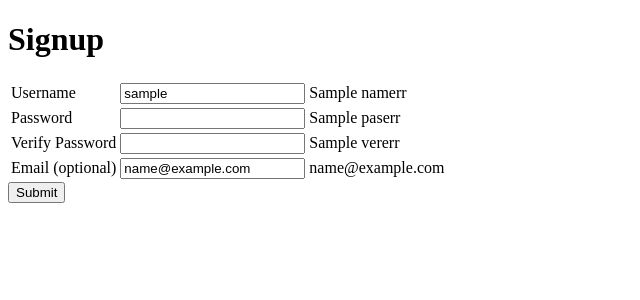
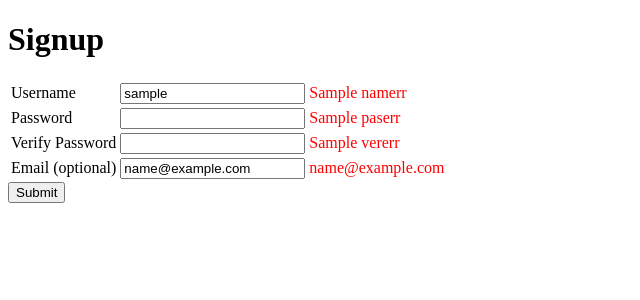
Before and after one commit to joetopp/user-signup, a Flask app: template templates/base.html in a window 1280 px wide. Shown: the top 300 px of the page, without its empty margins (0-640 px from the left). Run offline with Flask 2, Linux system fonts and the light colour scheme; the template is opened without the code that fills it: most values are stand-ins (such as "Sample title", 1, 10 or a date in 2020).

Commit message:
formatting error messages, likely last commit

```diff
--- a/templates/base.html
+++ b/templates/base.html
@@ -2,6 +2,11 @@
 <html>
     <head>
         <title>Signup</title>
+        <style type="text/css">
+            .error {
+                color: red;
+            }
+        </style>
     </head>
     <body>
         <h1>Signup</h1>
```
